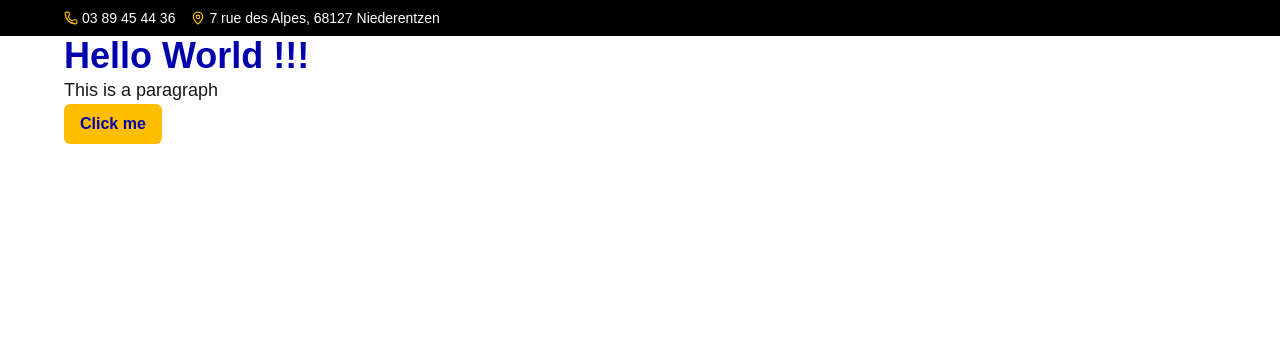
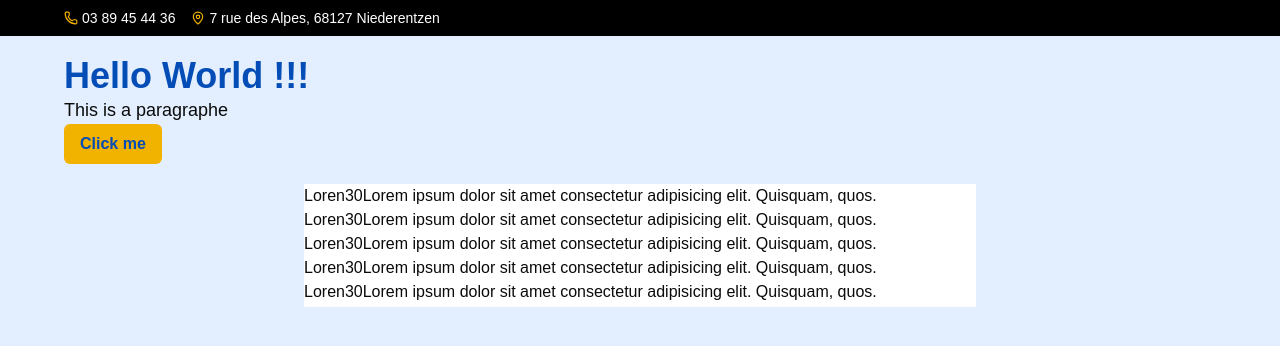
Before and after one commit to Graphandco/rl-etudes, a Next.js app: page / in a window 1280 px wide. Shown: the top 346 px of the page. Built offline with nearby package versions, Linux system fonts and the light colour scheme.

Commit message:
Text appear

```diff
--- a/app/globals.css
+++ b/app/globals.css
@@ -1,10 +1,26 @@
 @import "tailwindcss";
 
 :root {
-   --background: #ffffff;
-   --foreground: #171717;
-   --primary: #0000ac;
-   --accent: #ffbe00;
+   --background: oklch(100% 0 0);
+   --foreground: oklch(15% 0 0);
+
+   /* Sources canoniques */
+   --primary: oklch(45% 0.18 260);
+   --accent: oklch(80% 0.18 85);
+
+   /* Primary scale */
+   --primary-50: oklch(95% 0.03 260);
+   --primary-100: oklch(85% 0.06 260);
+   --primary-300: oklch(65% 0.12 260);
+   --primary-500: var(--primary);
+   --primary-700: oklch(35% 0.18 260);
+   --primary-900: oklch(20% 0.16 260);
+
+   /* Accent scale */
+   --accent-100: oklch(90% 0.1 85);
+   --accent-300: oklch(80% 0.14 85);
+   --accent-500: var(--accent);
+   --accent-700: oklch(60% 0.16 85);
 }
 
 @theme inline {
@@ -12,8 +28,21 @@
    --color-foreground: var(--foreground);
    --font-sans: var(--font-geist-sans);
    --font-mono: var(--font-geist-mono);
+   /* Primary */
    --color-primary: var(--primary);
+   --color-primary-50: var(--primary-50);
+   --color-primary-100: var(--primary-100);
+   --color-primary-300: var(--primary-300);
+   --color-primary-500: var(--primary-500);
+   --color-primary-700: var(--primary-700);
+   --color-primary-900: var(--primary-900);
+
+   /* Accent */
    --color-accent: var(--accent);
+   --color-accent-100: var(--accent-100);
+   --color-accent-300: var(--accent-300);
+   --color-accent-500: var(--accent-500);
+   --color-accent-700: var(--accent-700);
 }
 
 /* @media (prefers-color-scheme: dark) {
@@ -24,7 +53,7 @@
 } */
 @layer base {
    body {
-      background: var(--background);
+      background: var(--primary-50);
       color: var(--foreground);
       font-family: Arial, Helvetica, sans-serif;
    }
--- a/app/page.js
+++ b/app/page.js
@@ -1,13 +1,26 @@
-import Image from "next/image";
+import TextAppear from "@/components/TextAppear";
 
 export default function Home() {
    return (
-      <section className="hero wrapper">
+      <section className="hero wrapper mt-5">
          <h1 className="text-4xl font-bold text-primary">Hello World !!!</h1>
-         <p className="text-lg">This is a paragraph</p>
+         <p className="text-lg">This is a paragraphe</p>
          <button className="bg-accent text-primary font-semibold px-4 py-2 rounded-md">
             Click me
          </button>
+         <div className="mt-5 max-w-2xl mx-auto bg-white">
+            <TextAppear delay={0.5} animationType="blur">
+               <p>
+                  Loren30Lorem ipsum dolor sit amet consectetur adipisicing
+                  elit. Quisquam, quos. Loren30Lorem ipsum dolor sit amet
+                  consectetur adipisicing elit. Quisquam, quos. Loren30Lorem
+                  ipsum dolor sit amet consectetur adipisicing elit. Quisquam,
+                  quos. Loren30Lorem ipsum dolor sit amet consectetur
+                  adipisicing elit. Quisquam, quos. Loren30Lorem ipsum dolor sit
+                  amet consectetur adipisicing elit. Quisquam, quos.
+               </p>
+            </TextAppear>
+         </div>
       </section>
    );
 }
--- /dev/null
+++ b/components/TextAppear.jsx
@@ -0,0 +1,193 @@
+"use client";
+import React, { useRef } from "react";
+import gsap from "gsap";
+import { SplitText } from "gsap/SplitText";
+import { ScrollTrigger } from "gsap/ScrollTrigger";
+import { useGSAP } from "@gsap/react";
+
+gsap.registerPlugin(SplitText, ScrollTrigger);
+
+export default function TextAppear({
+   children,
+   animateOnScroll = true,
+   delay = 0,
+   animationType = "slideUp", // slideUp, fade, scale, slideLeft, slideRight, blur, rotate, clip
+}) {
+   const containerRef = useRef(null);
+   const elementRefs = useRef([]);
+   const splitRefs = useRef([]);
+   const lines = useRef([]);
+
+   const waitForFonts = async () => {
+      try {
+         await document.fonts.ready;
+
+         const customFonts = [
+            "Geist Mono",
+            "PP Neue Montreal",
+            "PP Pangram Sans",
+            "Big Shoulders Display",
+         ];
+         const fontCheckPromises = customFonts.map((fontFamily) => {
+            return document.fonts.check(`16px ${fontFamily}`);
+         });
+
+         await Promise.all(fontCheckPromises);
+         await new Promise((resolve) => setTimeout(resolve, 100));
+
+         return true;
+      } catch (error) {
+         await new Promise((resolve) => setTimeout(resolve, 200));
+         return true;
+      }
+   };
+
+   useGSAP(
+      () => {
+         if (!containerRef.current) return;
+
+         const getAnimationProps = (type) => {
+            switch (type) {
+               case "fade":
+                  return {
+                     from: { opacity: 0 },
+                     to: { opacity: 1 },
+                  };
+               case "scale":
+                  return {
+                     from: { opacity: 0, scale: 0.8 },
+                     to: { opacity: 1, scale: 1 },
+                  };
+               case "slideLeft":
+                  return {
+                     from: { x: "-100%", opacity: 0 },
+                     to: { x: "0%", opacity: 1 },
+                  };
+               case "slideRight":
+                  return {
+                     from: { x: "100%", opacity: 0 },
+                     to: { x: "0%", opacity: 1 },
+                  };
+               case "blur":
+                  return {
+                     from: { opacity: 0, filter: "blur(5px)" },
+                     to: { opacity: 1, filter: "blur(0px)" },
+                  };
+               case "rotate":
+                  return {
+                     from: { opacity: 0, rotation: -2, y: "10px" },
+                     to: { opacity: 1, rotation: 0, y: "0%" },
+                  };
+               case "clip":
+                  return {
+                     from: { clipPath: "inset(100% 0% 0% 0%)", opacity: 0 },
+                     to: { clipPath: "inset(0% 0% 0% 0%)", opacity: 1 },
+                  };
+               case "slideUp":
+               default:
+                  return {
+                     from: { y: "100%" },
+                     to: { y: "0%" },
+                  };
+            }
+         };
+
+         const initializeSplitText = () => {
+            // await waitForFonts();
+
+            splitRefs.current = [];
+            lines.current = [];
+            elementRefs.current = [];
+
+            let elements = [];
+            if (containerRef.current.hasAttribute("data-copy-wrapper")) {
+               elements = Array.from(containerRef.current.children);
+            } else {
+               elements = [containerRef.current];
+            }
+
+            elements.forEach((element) => {
+               elementRefs.current.push(element);
+
+               const split = SplitText.create(element, {
+                  type: "lines",
+                  mask: "lines",
+                  linesClass: "line++",
+                  lineThreshold: 0.1,
+               });
+
+               splitRefs.current.push(split);
+
+               const computedStyle = window.getComputedStyle(element);
+               const textIndent = computedStyle.textIndent;
+
+               if (textIndent && textIndent !== "0px") {
+                  if (split.lines.length > 0) {
+                     split.lines[0].style.paddingLeft = textIndent;
+                  }
+                  element.style.textIndent = "0";
+               }
+
+               split.lines.forEach((line) => {
+                  line.classList.add(
+                     "relative",
+                     "will-change-transform",
+                     "pb-[0.2em]",
+                     "-mb-[0.2em]"
+                  );
+               });
+
+               lines.current.push(...split.lines);
+            });
+
+            const animProps = getAnimationProps(animationType);
+            gsap.set(lines.current, animProps.from);
+
+            const animationProps = {
+               ...animProps.to,
+               duration: 1,
+               stagger: 0.1,
+               ease: "power4.out",
+               delay: delay,
+            };
+
+            if (animateOnScroll) {
+               gsap.to(lines.current, {
+                  ...animationProps,
+                  scrollTrigger: {
+                     trigger: containerRef.current,
+                     start: "top 90%",
+                     once: true,
+                  },
+               });
+            } else {
+               gsap.to(lines.current, animationProps);
+            }
+         };
+
+         initializeSplitText();
+
+         return () => {
+            splitRefs.current.forEach((split) => {
+               if (split) {
+                  split.revert();
+               }
+            });
+         };
+      },
+      {
+         scope: containerRef,
+         dependencies: [animateOnScroll, delay, animationType],
+      }
+   );
+
+   if (React.Children.count(children) === 1) {
+      return React.cloneElement(children, { ref: containerRef });
+   }
+
+   return (
+      <div ref={containerRef} data-copy-wrapper="true">
+         {children}
+      </div>
+   );
+}
--- a/docker-compose.yml
+++ b/docker-compose.yml
@@ -5,9 +5,9 @@ services:
          context: .
          dockerfile: Dockerfile
          args:
-            NEXT_PUBLIC_WP_GRAPHQL: ${NEXT_PUBLIC_WP_GRAPHQL}
-            NEXT_PUBLIC_WP_REST: ${NEXT_PUBLIC_WP_REST}
-            REVALIDATE_TIME: ${REVALIDATE_TIME:-300}
+            # NEXT_PUBLIC_WP_GRAPHQL: ${NEXT_PUBLIC_WP_GRAPHQL}
+            # NEXT_PUBLIC_WP_REST: ${NEXT_PUBLIC_WP_REST}
+            # REVALIDATE_TIME: ${REVALIDATE_TIME:-300}
       restart: unless-stopped
       ports:
          - "3007:3007"
--- a/package.json
+++ b/package.json
@@ -8,10 +8,13 @@
     "start": "next start"
   },
   "dependencies": {
+    "@gsap/react": "^2.1.2",
+    "gsap": "^3.14.2",
     "lucide-react": "^0.562.0",
     "next": "16.1.1",
     "react": "19.2.3",
-    "react-dom": "19.2.3"
+    "react-dom": "19.2.3",
+    "split-type": "^0.3.4"
   },
   "devDependencies": {
     "@tailwindcss/postcss": "^4",
```
Also changed, not shown: 1 other file (tests, documents, lock files or other folders).
